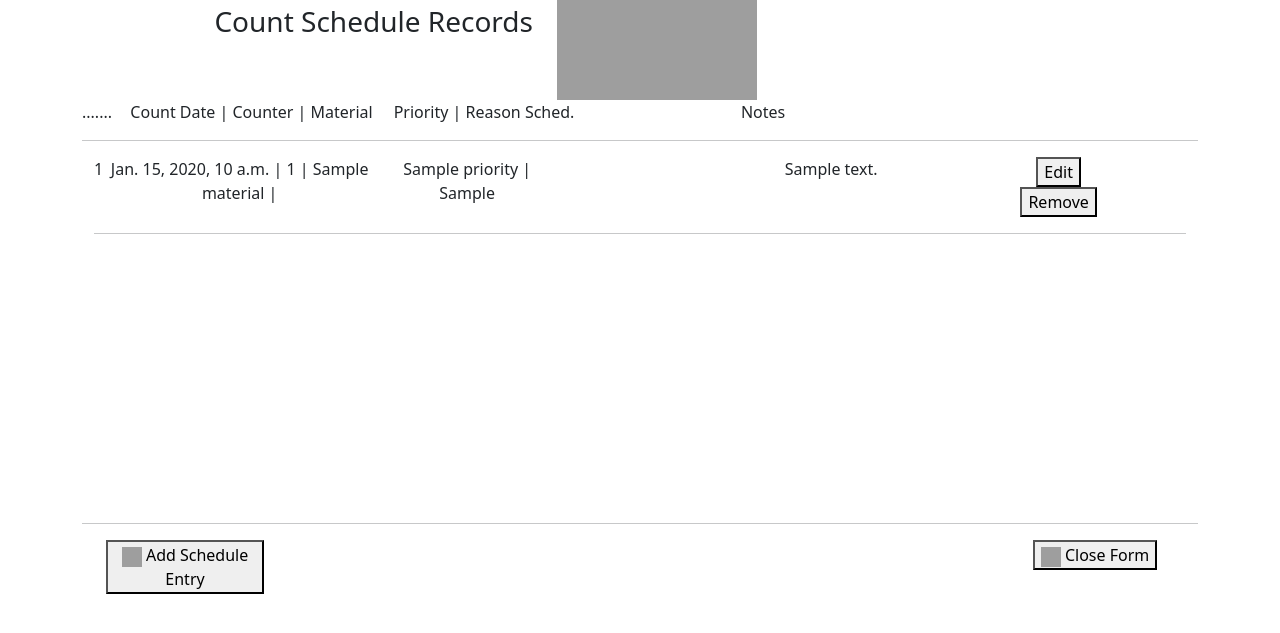
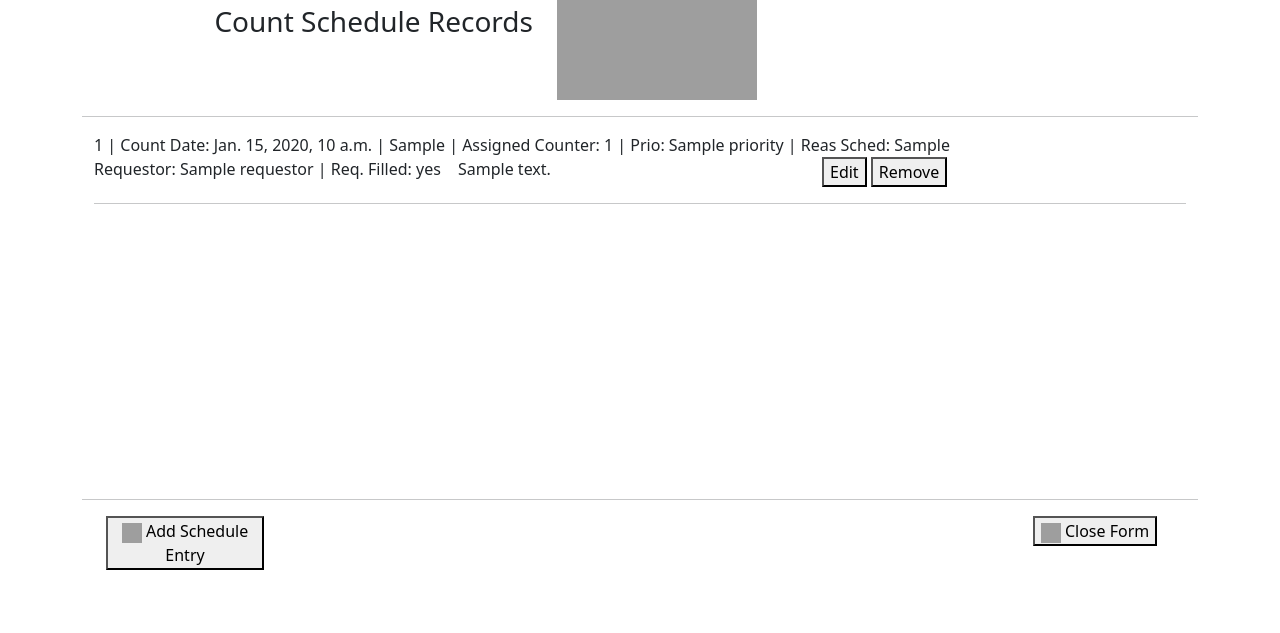
Before and after one commit to calvinc-org-10/WICS-3, a Django app: template WICS/templates/frm_CountScheduleList.html in a window 1280 px wide. Shown: the top 633 px of the page. Run offline with Django 3.2, Linux system fonts and the light colour scheme; the template is opened without the code that fills it: most values are stand-ins (such as "Sample title", 1, 10 or a date in 2020); some libraries are stand-ins or nearby versions; grey boxes are pictures that could not be loaded.

Commit message:
Count Schedule listing - show Requestor Closes #65 also bug fix - Requestor_userid_id spelled wrong in a template

```diff
--- a/WICS/models.py
+++ b/WICS/models.py
@@ -322,7 +322,7 @@ class VIEW_countschedule(models.Model):
     Material_org = models.CharField(max_length=200)
     Requestor = models.CharField(max_length=100)
       # the requestor can type whatever they want here, but WICS will record the userid behind-the-scenes
-    Requestor_userid = models.IntegerField()
+    Requestor_userid_id = models.IntegerField()
     RequestFilled = models.BooleanField()
     Counter = models.CharField(max_length=250)
     Priority = models.CharField(max_length=50)
--- a/WICS/procs_CountSchedule.py
+++ b/WICS/procs_CountSchedule.py
@@ -7,7 +7,7 @@ from django.http import HttpResponse, HttpRequest
 from django.views.generic import ListView
 from barcode import Code128
 from userprofiles.models import WICSuser
-from WICS.models import MaterialList, CountSchedule
+from WICS.models import MaterialList, CountSchedule, VIEW_countschedule
 from WICS.models import LastFoundAt, WorksheetZones, Location_WorksheetZone
 from WICS.procs_SAP import fnSAPList
 from typing import *
@@ -64,7 +64,7 @@ class CountScheduleListForm(LoginRequiredMixin, ListView):
         return super().setup(req, *args, **kwargs)
 
     def get_queryset(self) -> QuerySet[Any]:
-        return CountSchedule.objects.all().order_by(*self.ordering)
+        return VIEW_countschedule.objects.all().order_by(*self.ordering)
 
     # def get(self, request: HttpRequest, *args: Any, **kwargs: Any) -> HttpResponse:
     #     return super().get(request, *args, **kwargs)
--- a/WICS/templates/frm_CountScheduleList.html
+++ b/WICS/templates/frm_CountScheduleList.html
@@ -17,35 +17,30 @@
     </div>
 <div class="col-2 text-end"> {{ user.get_full_name }} </div>
 </div>
-<!-- header row -->
-<div class="row g-0">
-    .......
-    <div class="col-3">
-        Count Date | Counter | Material
-    </div>
-    <div class="col-2">
-        Priority | Reason Sched.
-    </div>
-    <div class="col-4">Notes</div>
-</div>
 <hr>
-<div class="container" style="height:350px; overflow: auto;">
+<div class="container text-start" style="height:350px; overflow: auto;">
     {% for itm in CtSchdList %}
     <div class="row g-0">
-        {{ itm.id }}
-        <div class="col-3">
-            {{ itm.CountDate }} |
-            {{ itm.Counter }} |
-            {{ itm.Material }} |
-        </div>
-        <div class="col-2">
-            {{ itm.Priority }} |
-            {{ itm.ReasonScheduled }}
+        <div class="col-10">
+            {{ itm.id }} |
+            Count Date: {{ itm.CountDate }} |
+            {{ itm.Material_org }} |
+            Assigned Counter: {{ itm.Counter|default:'--None--' }} |
+            Prio: {{ itm.Priority|default:'---' }} |
+            Reas Sched: {{ itm.ReasonScheduled|default:'---' }}
         </div>
         <div class="col-1">
         </div>
-        <div class="col-4">{{ itm.Notes }}</div>
-        <div class="col-1">
+    </div>
+    <div class="row g-0">
+        <div class="col-4">
+            {% if itm.Requestor_userid_id %}
+            Requestor: {{ itm.Requestor }} |
+            Req. Filled: {{ itm.RequestFilled|yesno }}
+            {% endif %}
+        </div>
+        <div class="col-4">{{ itm.ScheduleNotes }}</div>
+        <div class="col-3">
             <button id="edit{{ itm.id }}" class="edit" value="{{ itm.id }}" type="button">Edit</button>
             <button id="remv{{ itm.id }}" class="remv" value="{{ itm.id }}" type="button">Remove</button>
         </div>
```
